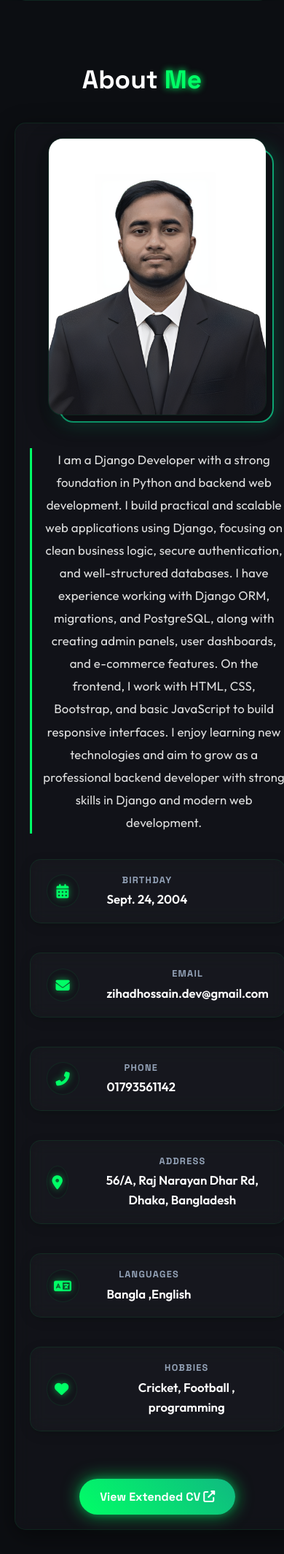
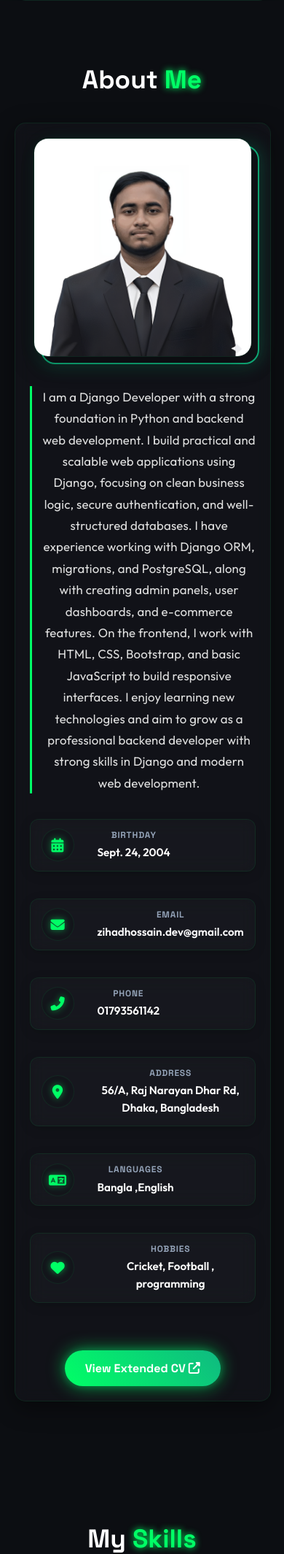
Before and after one commit to mdzihad42/new-project, a Django app: page / in a window 390 px wide. Shown: the part 1174-3303 px from the top of the page at 73% size. Run offline with Django 5.2, Linux system fonts and the light colour scheme; data comes from the database, SQL or seed files in the repository.

Commit message:
Optimize About section mobile responsiveness

```diff
--- a/static/css/style.css
+++ b/static/css/style.css
@@ -540,28 +540,70 @@ ul {
 @media (max-width: 992px) {
     .about-container {
         flex-direction: column;
-        padding: 40px 30px;
+        padding: 50px 30px;
         gap: 45px;
+        align-items: stretch;
+    }
+    .about-image {
+        align-self: center;
+        margin-bottom: 10px;
     }
     .about-image img {
-        width: 100%;
-        max-width: 320px;
-        height: 380px;
+        width: 290px;
+        height: 360px;
     }
     .about-image-wrapper::before {
+        top: 10px;
+        left: 10px;
         right: -10px;
         bottom: -10px;
     }
 }
 
 @media (max-width: 768px) {
+    .about-container {
+        padding: 40px 20px;
+        gap: 35px;
+    }
     .personal-info-grid {
         grid-template-columns: 1fr;
-        gap: 15px;
+        gap: 12px;
     }
     .about-info .bio {
         font-size: 1.05rem;
+        line-height: 1.75;
         padding-left: 15px;
+    }
+}
+
+@media (max-width: 480px) {
+    .about-container {
+        padding: 30px 15px;
+        gap: 30px;
+    }
+    .about-image img {
+        width: 240px;
+        height: 300px;
+    }
+    .info-item {
+        padding: 12px 15px;
+        gap: 12px;
+        border-radius: 12px;
+    }
+    .info-item i {
+        width: 38px;
+        height: 38px;
+        font-size: 1.15rem;
+        border-radius: 8px;
+        flex-shrink: 0;
+    }
+    .info-item span {
+        font-size: 0.75rem;
+        letter-spacing: 0.8px;
+        margin-bottom: 2px;
+    }
+    .info-item p {
+        font-size: 0.95rem;
     }
 }
 
```
